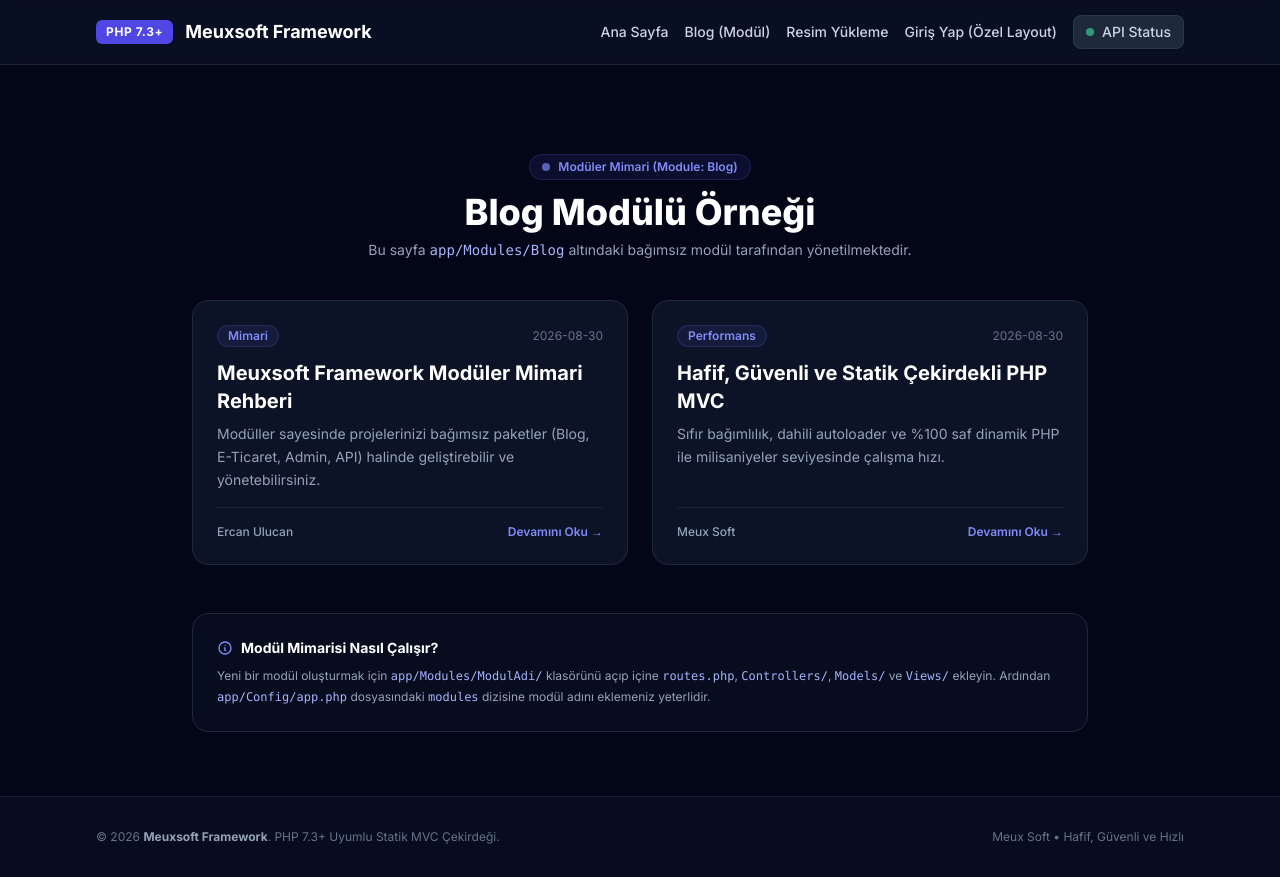
After one commit to meuxsoft/framework, a PHP site: page /blog in a window 1280 px wide. The commit adds this page. Run offline with PHP 8.4, Linux system fonts and the light colour scheme; some libraries are stand-ins or nearby versions.

Commit message:
feat: add Blog module example with routes, controllers, models and views

```diff
--- a/app/Config/app.php
+++ b/app/Config/app.php
@@ -19,7 +19,9 @@ return [
     |--------------------------------------------------------------------------
     | Register modules located under app/Modules/ (e.g. ['Auth', 'Admin'])
     */
-    'modules'  => [],
+    'modules'  => [
+        'Blog'
+    ],
 
     /*
     |--------------------------------------------------------------------------
--- /dev/null
+++ b/app/Modules/Blog/Controllers/BlogController.php
@@ -0,0 +1,39 @@
+<?php
+
+namespace App\Modules\Blog\Controllers;
+
+use Core\Controller;
+use App\Modules\Blog\Models\Post;
+
+class BlogController extends Controller
+{
+    public function index()
+    {
+        return $this->view('Blog::index', [
+            'title' => 'Blog Modülü - ' . config('app.name'),
+            'posts' => Post::getSamplePosts()
+        ]);
+    }
+
+    public function show($id)
+    {
+        $posts = Post::getSamplePosts();
+        $post = null;
+
+        foreach ($posts as $p) {
+            if ($p['id'] == $id) {
+                $post = $p;
+                break;
+            }
+        }
+
+        if (!$post) {
+            return redirect('/blog');
+        }
+
+        return $this->view('Blog::show', [
+            'title' => $post['title'] . ' - ' . config('app.name'),
+            'post'  => $post
+        ]);
+    }
+}
--- /dev/null
+++ b/app/Modules/Blog/Models/Post.php
@@ -0,0 +1,35 @@
+<?php
+
+namespace App\Modules\Blog\Models;
+
+use Core\Model;
+
+class Post extends Model
+{
+    protected static $table = 'posts';
+    protected static $primaryKey = 'id';
+
+    public static function getSamplePosts()
+    {
+        return [
+            [
+                'id'      => 1,
+                'title'   => 'Meuxsoft Framework Modüler Mimari Rehberi',
+                'summary' => 'Modüller sayesinde projelerinizi bağımsız paketler (Blog, E-Ticaret, Admin, API) halinde geliştirebilir ve yönetebilirsiniz.',
+                'content' => 'Modüler mimari, büyük projelerin yönetilebilir parçalara bölünmesini sağlar. Her modül kendi Controller, Model, View ve routes.php dosyalarını barındırır. app/Config/app.php içindeki modules dizisine modül adını eklemeniz yeterlidir.',
+                'author'  => 'Ercan Ulucan',
+                'date'    => date('Y-m-d'),
+                'tag'     => 'Mimari'
+            ],
+            [
+                'id'      => 2,
+                'title'   => 'Hafif, Güvenli ve Statik Çekirdekli PHP MVC',
+                'summary' => 'Sıfır bağımlılık, dahili autoloader ve %100 saf dinamik PHP ile milisaniyeler seviyesinde çalışma hızı.',
+                'content' => 'Meuxsoft Framework, geliştiriciye gereksiz karmaşıklık çıkarmayan, statik çekirdek kütüphanelerle donatılmış modern bir MVC çatısıdır. Controller ve Model yapıları en sade haliyle kullanıma hazırdır.',
+                'author'  => 'Meux Soft',
+                'date'    => date('Y-m-d'),
+                'tag'     => 'Performans'
+            ]
+        ];
+    }
+}
--- /dev/null
+++ b/app/Modules/Blog/Module.php
@@ -0,0 +1,14 @@
+<?php
+
+namespace App\Modules\Blog;
+
+class Module
+{
+    /**
+     * Modül yüklendiğinde otomatik çalışacak başlangıç metodu.
+     */
+    public static function boot()
+    {
+        // Modüle özel başlangıç ayarları (Hook, Event, Custom Helper vb.)
+    }
+}
--- /dev/null
+++ b/app/Modules/Blog/Views/index.php
@@ -0,0 +1,56 @@
+<div class="max-w-4xl mx-auto py-8">
+    <div class="text-center mb-10">
+        <div class="inline-flex items-center gap-2 px-3 py-1 rounded-full text-xs font-semibold bg-indigo-500/10 text-indigo-400 border border-indigo-500/20 mb-3">
+            <span class="w-2 h-2 rounded-full bg-indigo-400 animate-pulse"></span>
+            Modüler Mimari (Module: Blog)
+        </div>
+        <h1 class="text-3xl sm:text-4xl font-extrabold text-white">Blog Modülü Örneği</h1>
+        <p class="text-sm text-slate-400 mt-2">
+            Bu sayfa <code class="text-indigo-300">app/Modules/Blog</code> altındaki bağımsız modül tarafından yönetilmektedir.
+        </p>
+    </div>
+
+    <!-- Blog Posts Grid -->
+    <div class="grid grid-cols-1 md:grid-cols-2 gap-6">
+        <?php foreach ($posts as $post): ?>
+            <article class="p-6 rounded-2xl bg-slate-900/80 border border-slate-800 hover:border-indigo-500/40 transition flex flex-col justify-between group">
+                <div>
+                    <div class="flex items-center justify-between gap-2 mb-3">
+                        <span class="px-2.5 py-0.5 rounded-full text-xs font-semibold bg-indigo-500/10 text-indigo-400 border border-indigo-500/20">
+                            <?= e($post['tag']) ?>
+                        </span>
+                        <span class="text-xs text-slate-500"><?= e($post['date']) ?></span>
+                    </div>
+
+                    <h2 class="text-xl font-bold text-white group-hover:text-indigo-400 transition mb-2">
+                        <a href="<?= url('/blog/' . $post['id']) ?>">
+                            <?= e($post['title']) ?>
+                        </a>
+                    </h2>
+
+                    <p class="text-sm text-slate-400 leading-relaxed mb-4">
+                        <?= e($post['summary']) ?>
+                    </p>
+                </div>
+
+                <div class="pt-4 border-t border-slate-800/80 flex items-center justify-between text-xs">
+                    <span class="text-slate-400 font-medium"><?= e($post['author']) ?></span>
+                    <a href="<?= url('/blog/' . $post['id']) ?>" class="text-indigo-400 font-semibold group-hover:translate-x-1 transition inline-flex items-center gap-1">
+                        Devamını Oku &rarr;
+                    </a>
+                </div>
+            </article>
+        <?php endforeach; ?>
+    </div>
+
+    <!-- Modül Bilgilendirme Kutusu -->
+    <div class="mt-12 p-6 rounded-2xl bg-slate-900/40 border border-slate-800">
+        <h3 class="text-sm font-bold text-white mb-2 flex items-center gap-2">
+            <svg class="w-4 h-4 text-indigo-400" fill="none" stroke="currentColor" viewBox="0 0 24 24"><path stroke-linecap="round" stroke-linejoin="round" stroke-width="2" d="M13 16h-1v-4h-1m1-4h.01M21 12a9 9 0 11-18 0 9 9 0 0118 0z"></path></svg>
+            Modül Mimarisi Nasıl Çalışır?
+        </h3>
+        <p class="text-xs text-slate-400 leading-relaxed">
+            Yeni bir modül oluşturmak için <code class="text-indigo-300">app/Modules/ModulAdi/</code> klasörünü açıp içine <code class="text-indigo-300">routes.php</code>, <code class="text-indigo-300">Controllers/</code>, <code class="text-indigo-300">Models/</code> ve <code class="text-indigo-300">Views/</code> ekleyin. Ardından <code class="text-indigo-300">app/Config/app.php</code> dosyasındaki <code class="text-indigo-300">modules</code> dizisine modül adını eklemeniz yeterlidir.
+        </p>
+    </div>
+</div>
--- /dev/null
+++ b/app/Modules/Blog/routes.php
@@ -0,0 +1,15 @@
+<?php
+
+use Core\Libraries\Router\Router;
+
+/*
+|--------------------------------------------------------------------------
+| Blog Module Routes
+|--------------------------------------------------------------------------
+|
+| Modüle ait rotalar burada tanımlanır.
+|
+*/
+
+Router::get('/blog', 'BlogController@index');
+Router::get('/blog/{id}', 'BlogController@show');
--- a/app/Views/layouts/main.php
+++ b/app/Views/layouts/main.php
@@ -34,7 +34,8 @@
 
             <nav class="flex items-center gap-4 text-sm font-medium">
                 <a href="<?= url('/') ?>" class="text-slate-300 hover:text-white transition-colors">Ana Sayfa</a>
-                <a href="<?= url('/upload-demo') ?>" class="text-slate-300 hover:text-white transition-colors">Resim Yükleme (Upload)</a>
+                <a href="<?= url('/blog') ?>" class="text-slate-300 hover:text-white transition-colors">Blog (Modül)</a>
+                <a href="<?= url('/upload-demo') ?>" class="text-slate-300 hover:text-white transition-colors">Resim Yükleme</a>
                 <a href="<?= url('/login') ?>" class="text-slate-300 hover:text-white transition-colors">Giriş Yap (Özel Layout)</a>
                 <a href="<?= url('/api/status') ?>" target="_blank" class="px-3 py-1.5 rounded-lg bg-slate-800 text-slate-300 hover:text-white hover:bg-slate-700 transition border border-slate-700/60 flex items-center gap-2">
                     <span class="w-2 h-2 rounded-full bg-emerald-400 animate-pulse"></span>
```
Also changed, not shown: app/Modules/Blog/Views/show.php (added, +37 -0 lines).
